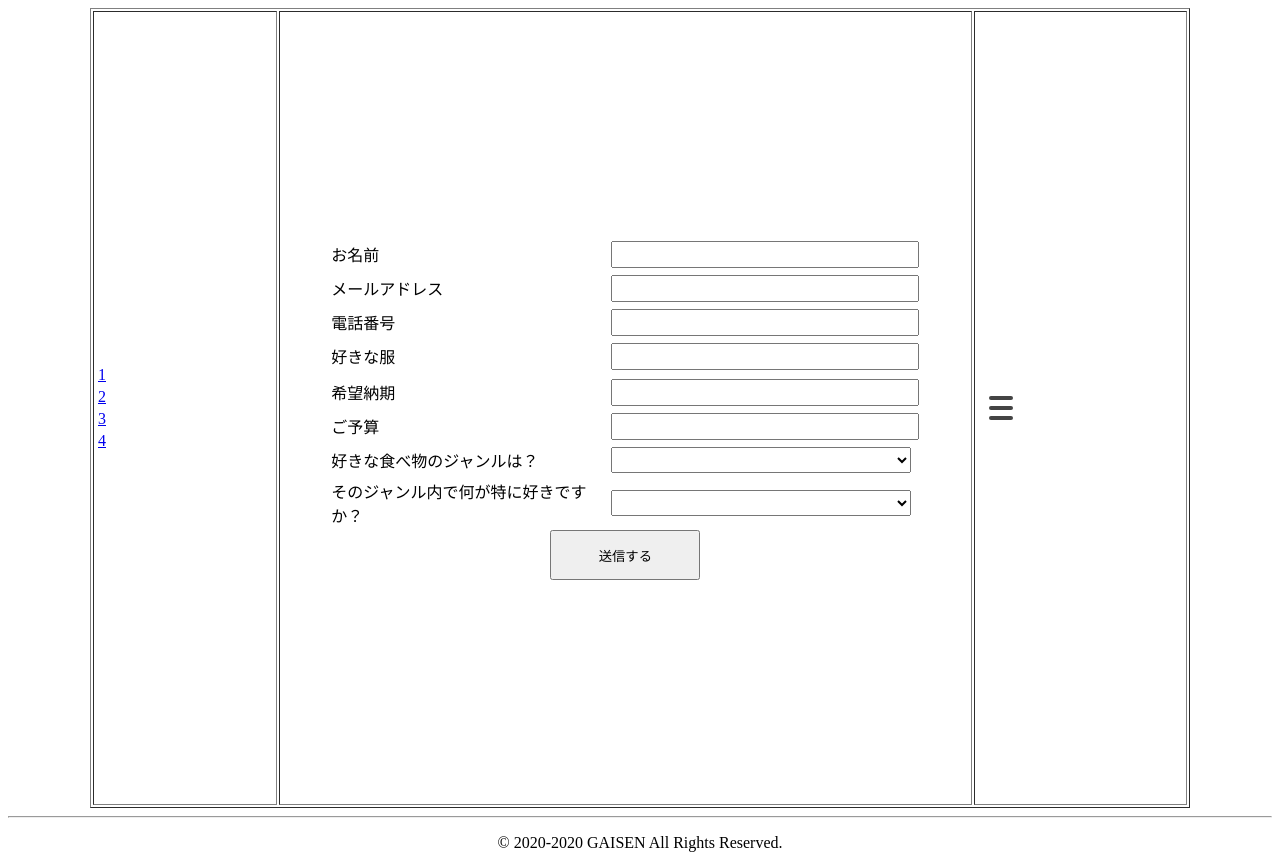
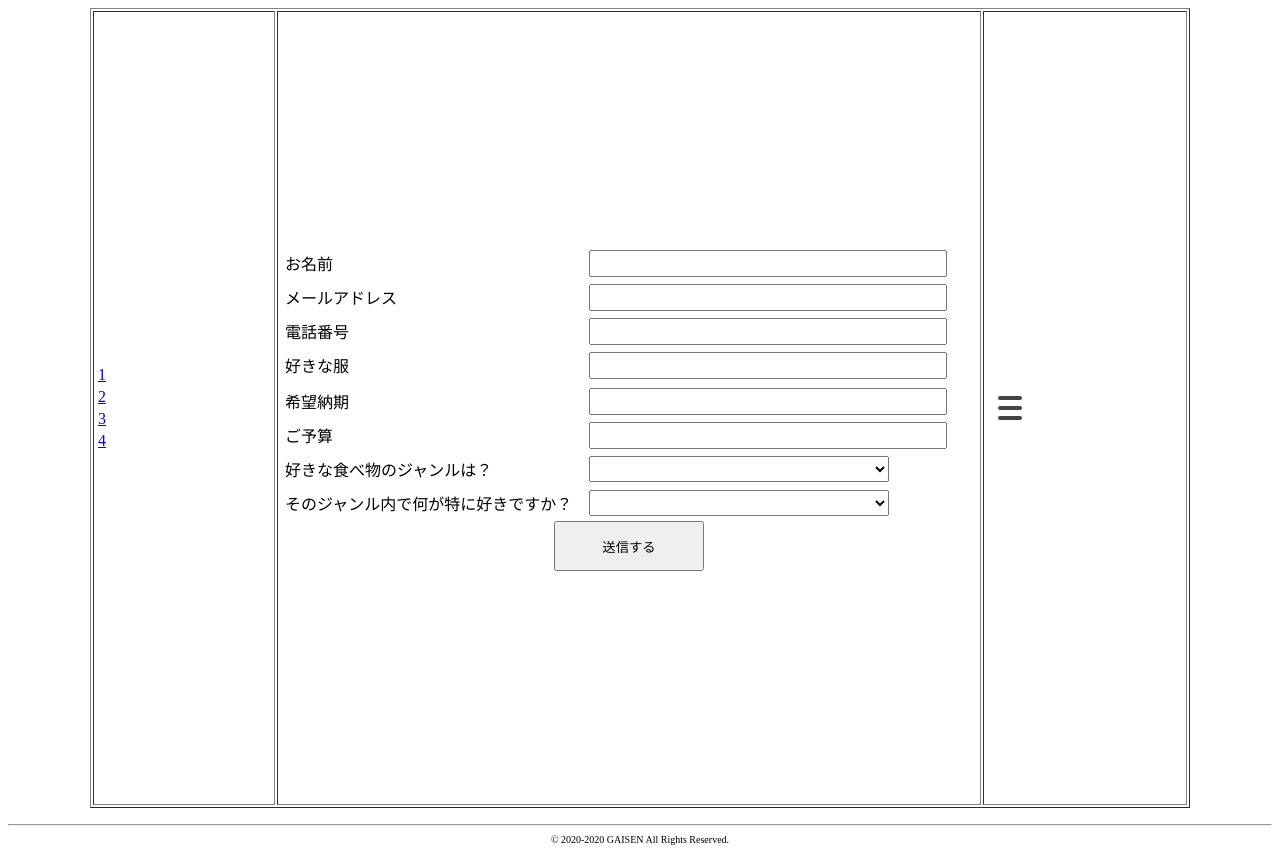
Before and after one commit to garuku19991120/gaisen11111, a PHP site: page /contact.php in a window 1280 px wide. After the commit the page ends 845 px from the top, so only its background shows below. Run offline with PHP 8.4, Linux system fonts and the light colour scheme; lists and menus that the app fills with data are empty.

Commit message:
コピーライトのCSSが抜けていたのでそれを追加し copywrite.phpの中で横線も一緒に出力してdiv class="copywrite"でコピーライト文をかこってあげる状態に変更

```diff
--- a/HP/contact.php
+++ b/HP/contact.php
@@ -5,6 +5,7 @@
   <!--ここは決めた秒数でページを再読み込みする文
     <meta http-equiv="refresh" content="5; URL=">
 -->
+
 
     <meta charset="UTF-8">
     <link rel="stylesheet" href="./css/style.css">
@@ -278,9 +279,6 @@
       </tr>
     </table>
 </div>
-<hr>
-<div class="copywrite">
   <p><?php include('./php/copywrite.php'); ?></p>
-</div>
 </body>
 </html>
--- a/HP/css/style.css
+++ b/HP/css/style.css
@@ -3,10 +3,10 @@
   height: 800px;
 }
 .buttontable{
-  width: 180px;
+  width: 200px;
 }
 .main_contents{
-  width: 600px;
+  width: 700px;
 }
 .sentaku{
   width: 300px;
@@ -17,10 +17,21 @@
   height: 30px;
 }
 .fome{
-  width: 300px;
+  width: 350px;
   font-size: 18px;
 }
 .send_button{
   width: 150px;
   height:50px;
+
 }
+.copywrite{
+  font-size: 10px;
+}
+.yohaku{
+  width:200px;
+}
+.dourui{
+  width:200px;
+  height:200px;
+}
--- a/HP/index.php
+++ b/HP/index.php
@@ -141,10 +141,6 @@
       </tr>
     </table>
 </div>
-<hr>
-<div class="copywrite">
   <p><?php include('./php/copywrite.php'); ?></p>
-
-</div>
 </body>
 </html>
--- a/HP/php/copywrite.php
+++ b/HP/php/copywrite.php
@@ -1,5 +1,8 @@
 <?php
+echo "<hr>";
+echo '<div class="copywrite">';
 $today = date("Y");
 echo "© 2020-".($today)." GAISEN All Rights Reserved.";
+echo '</div>';
 ?>
 <!-- テスト
--- a/HP/profile.php
+++ b/HP/profile.php
@@ -89,9 +89,6 @@
       </tr>
     </table>
 </div>
-<hr>
-<div class="copywrite">
   <p><?php include('./php/copywrite.php'); ?></p>
-</div>
 </body>
 </html>
--- a/HP/works.php
+++ b/HP/works.php
@@ -66,9 +66,6 @@
       </tr>
     </table>
 </div>
-<hr>
-<div class="copywrite">
   <p><?php include('./php/copywrite.php'); ?></p>
-</div>
 </body>
 </html>
```
